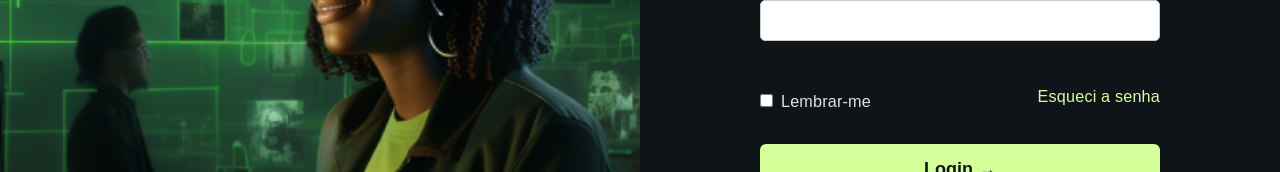
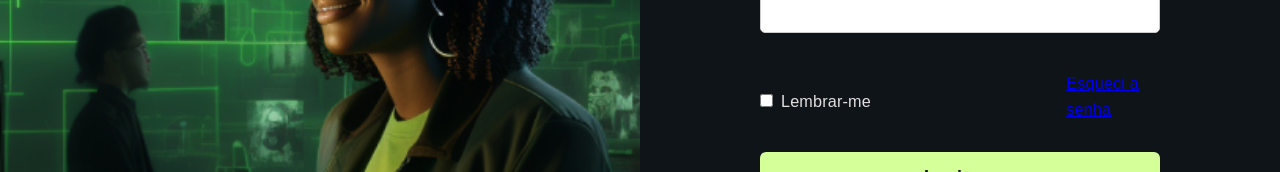
Before and after one commit to Cmurilo1/React-construindo-componentes-com-JSX, a React (Vite) app in the folder projeto-react-alura/: page / in a window 1280 px wide. Shown: the part 312-484 px from the top of the page. Built offline with nearby package versions, Linux system fonts and the light colour scheme.

Commit message:
Ultimas correcoes classe texto e textos

```diff
--- a/projeto-react-alura/src/App.jsx
+++ b/projeto-react-alura/src/App.jsx
@@ -48,8 +48,8 @@ function App() {
           />
 
           <div className="opcoes-form">
-            <Checkbox />
-            <a href="#" className="esqueci-senha">Esqueci a senha</a>
+            <Checkbox>Lembrar-me</Checkbox>
+            <a href="#" className="esqueci-a-senha">Esqueci a senha</a>
           </div>
 
          <Botao type="submit">Login →</Botao>
```
